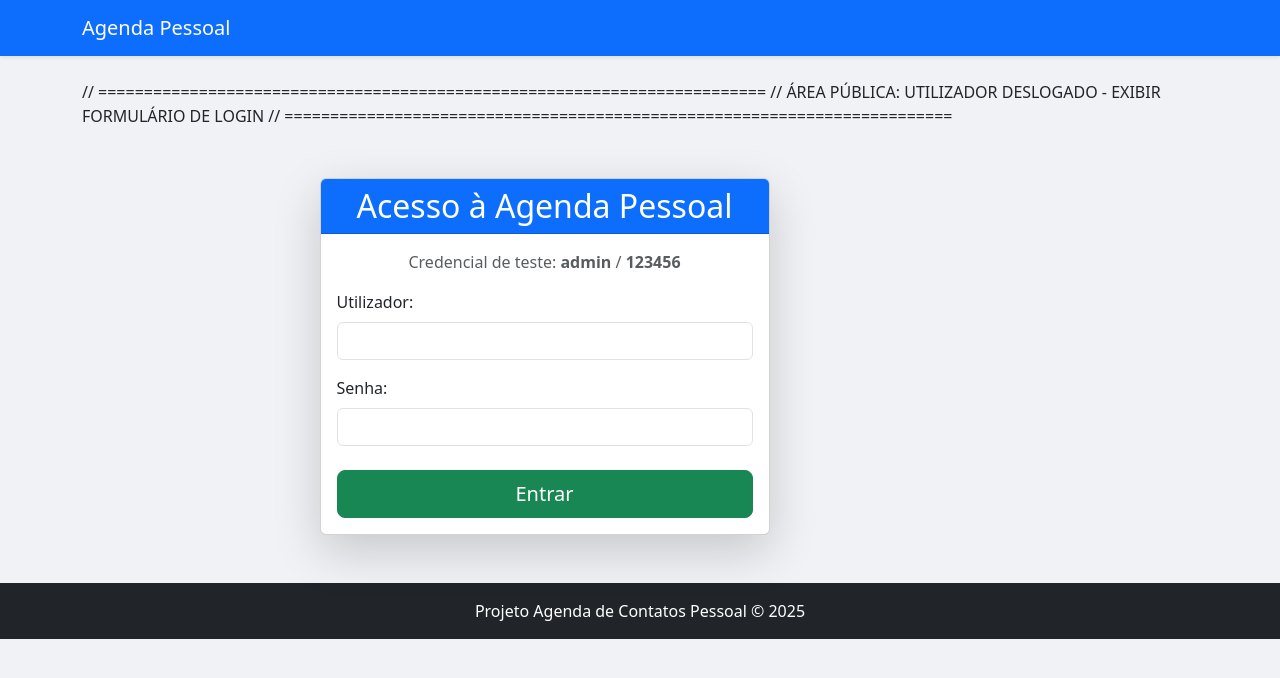
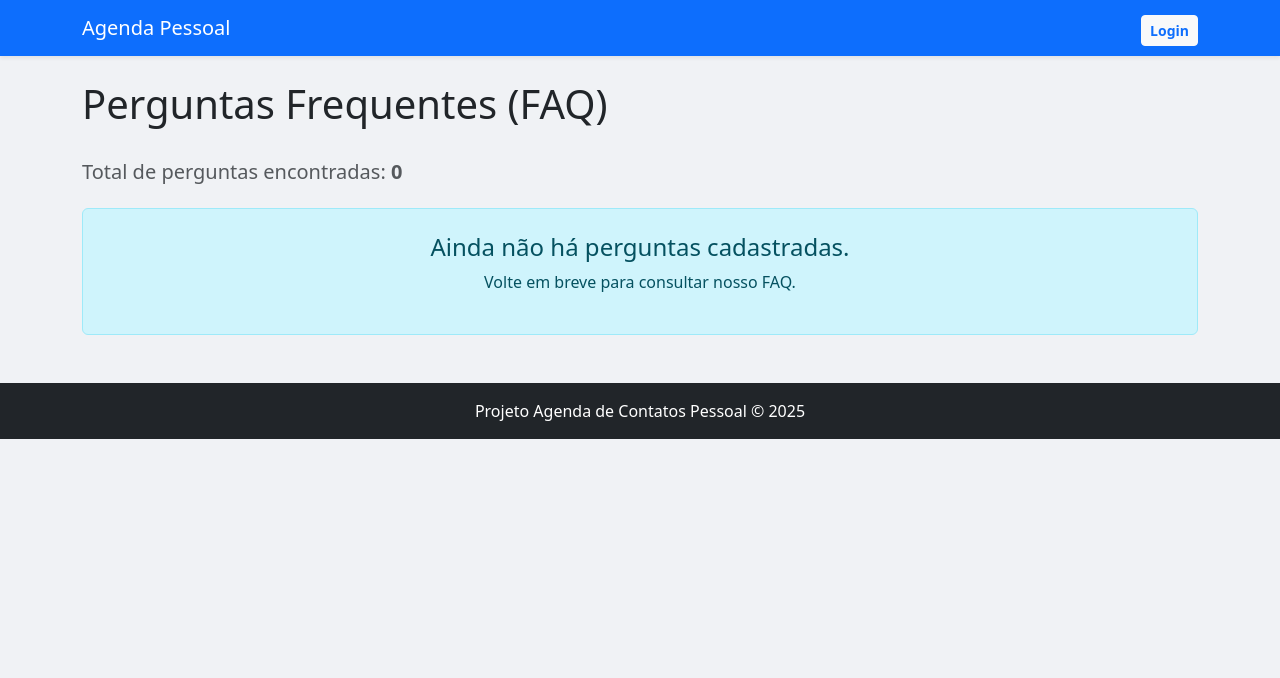
Before and after one commit to TkMaia7/FAQ-Web, a PHP site: page / in a window 1280 px wide. Shown: the top 678 px of the page. Run offline with PHP 8.4, Linux system fonts and the light colour scheme; data that the repository does not hold is empty.

Commit message:
feat: login exclusivo pra CRUD

```diff
--- a/includes/header.php
+++ b/includes/header.php
@@ -42,7 +42,12 @@ $caminho = (basename(getcwd()) == 'FAQ-Web') ? '' : '../';
                         </span>
                     </li>
                     <li class="nav-item">
-                            <a href="<?php echo $caminho; ?>processa.php?acao=logout" class="btn btn-sm btn-danger">Sair</a>
+                        <a href="<?php echo $caminho; ?>processa.php?acao=logout" class="btn btn-sm btn-danger mt-1">Sair</a>
+                    </li>
+
+                <?php else: ?>
+                    <li class="nav-item">
+                        <a href="<?php echo $caminho; ?>login.php" class="btn btn-sm btn-light text-primary fw-bold mt-1">Login</a>
                     </li>
                 <?php endif; ?>
                 </ul>
--- a/index.php
+++ b/index.php
@@ -8,7 +8,7 @@ include 'includes/header.php';
 $mensagem_sucesso = isset($_GET['msg']) ? htmlspecialchars($_GET['msg']) : '';
 $mensagem_erro = isset($_GET['erro']) ? htmlspecialchars($_GET['erro']) : '';
 
-// 1. EXIBIÇÃO DE MENSAGENS (Feedback do sistema)
+// 1. EXIBIÇÃO DE MENSAGENS
 if (!empty($mensagem_sucesso)):
 ?>
     <div class="alert alert-success alert-dismissible fade show" role="alert">
@@ -27,20 +27,25 @@ if (!empty($mensagem_erro)):
 <?php
 endif;
 
-// 2. LÓGICA CONDICIONAL: SE LOGADO OU NÃO
-if (isset($_SESSION['usuario_logado'])):
 // ====================================================
-    // ÁREA RESTRITA: UTILIZADOR LOGADO - EXIBIR FAQ (READ)
+// ÁREA PÚBLICA E RESTRITA (MISTA)
 // ====================================================
 
-    // Consulta SQL para buscar todas as perguntas da nova tabela
+// Consulta SQL para buscar todas as perguntas da nova tabela (Visível para todos)
 $sql = "SELECT id, pergunta, resposta, data_criacao FROM faq ORDER BY id ASC";
 $resultado = mysqli_query($conn, $sql);
 ?>
-    <h1 class="mb-4">Gerenciamento de FAQ (Perguntas Frequentes)</h1>
+
+<div class="d-flex justify-content-between align-items-center mb-4 mt-3">
+    <h1>Perguntas Frequentes (FAQ)</h1>
+
+    <?php if (isset($_SESSION['usuario_logado'])): ?>
+        <a href="faq_cadastrar.php" class="btn btn-success">+ Nova Pergunta</a>
+    <?php endif; ?>
+</div>
+
 <div class="d-flex justify-content-between mb-3">
-        <p class="h5 text-muted">Total de perguntas: <strong><?php echo mysqli_num_rows($resultado); ?></strong></p>
-        <a href="contatos_cadastrar.php" class="btn btn-success">+ Nova Pergunta</a>
+    <p class="h5 text-muted">Total de perguntas encontradas: <strong><?php echo mysqli_num_rows($resultado); ?></strong></p>
 </div>
 
 <?php if (mysqli_num_rows($resultado) > 0): ?>
@@ -51,7 +56,10 @@ if (isset($_SESSION['usuario_logado'])):
                     <th style="width: 5%">ID</th>
                     <th style="width: 30%">Pergunta</th>
                     <th style="width: 45%">Resposta</th>
-                        <th style="width: 20%">Ações</th>
+
+                    <?php if (isset($_SESSION['usuario_logado'])): ?>
+                        <th style="width: 20%">Ações (Admin)</th>
+                    <?php endif; ?>
                 </tr>
             </thead>
             <tbody>
@@ -60,53 +68,27 @@ if (isset($_SESSION['usuario_logado'])):
                         <td><?php echo $faq['id']; ?></td>
                         <td><?php echo htmlspecialchars($faq['pergunta']); ?></td>
                         <td><?php echo htmlspecialchars($faq['resposta']); ?></td>
+
+                        <?php if (isset($_SESSION['usuario_logado'])): ?>
                             <td>
-                                <a href="contatos_editar.php?id=<?php echo $faq['id']; ?>" class="btn btn-sm btn-warning me-2">Editar</a>
+                                <a href="faq_editar.php?id=<?php echo $faq['id']; ?>" class="btn btn-sm btn-warning me-2">Editar</a>
+
                                 <a href="processa.php?acao=excluir_faq&id=<?php echo $faq['id']; ?>"
                                    class="btn btn-sm btn-danger"
                                    onclick="return confirm('Tem certeza que deseja EXCLUIR esta pergunta?');">
                                    Excluir
                                 </a>
                             </td>
+                        <?php endif; ?>
                     </tr>
                 <?php endwhile; ?>
             </tbody>
         </table>
     </div>
 <?php else: ?>
-        <div class="alert alert-info">
-            Nenhuma pergunta cadastrada no FAQ.
-        </div>
-    <?php endif; ?>
-
-<?php else: ?>
-    // =========================================================================
-    // ÁREA PÚBLICA: UTILIZADOR DESLOGADO - EXIBIR FORMULÁRIO DE LOGIN
-    // =========================================================================
-    <div class="row justify-content-center">
-        <div class="col-md-7">
-            <div class="card card-login shadow-lg">
-                <div class="card-header bg-primary text-white text-center">
-                    <h2 class="mb-0">Acesso à Agenda Pessoal</h2>
-                </div>
-                <div class="card-body">
-                    <p class="text-center text-muted">Credencial de teste: <strong>admin</strong> / <strong>123456</strong></p>
-                    <form action="processa.php?acao=login" method="POST">
-                        <div class="mb-3">
-                            <label for="usuario" class="form-label">Utilizador:</label>
-                            <input type="text" class="form-control" id="usuario" name="usuario" required>
-                        </div>
-                        <div class="mb-3">
-                            <label for="senha" class="form-label">Senha:</label>
-                            <input type="password" class="form-control" id="senha" name="senha" required>
-                        </div>
-                        <div class="d-grid mt-4">
-                            <button type="submit" class="btn btn-success btn-lg">Entrar</button>
-                        </div>
-                    </form>
-                </div>
-            </div>
-        </div>
+    <div class="alert alert-info py-4 text-center">
+        <h4>Ainda não há perguntas cadastradas.</h4>
+        <p>Volte em breve para consultar nosso FAQ.</p>
     </div>
 <?php endif;
 
```
Also changed, not shown: login.php (added, +48 -0 lines), processa.php (+3 -71 lines), faq_cadastrar.php (renamed from contatos_cadastrar.php), faq_editar.php (renamed from contatos_editar.php). Lines whose indentation alone changed are shown as unchanged.
